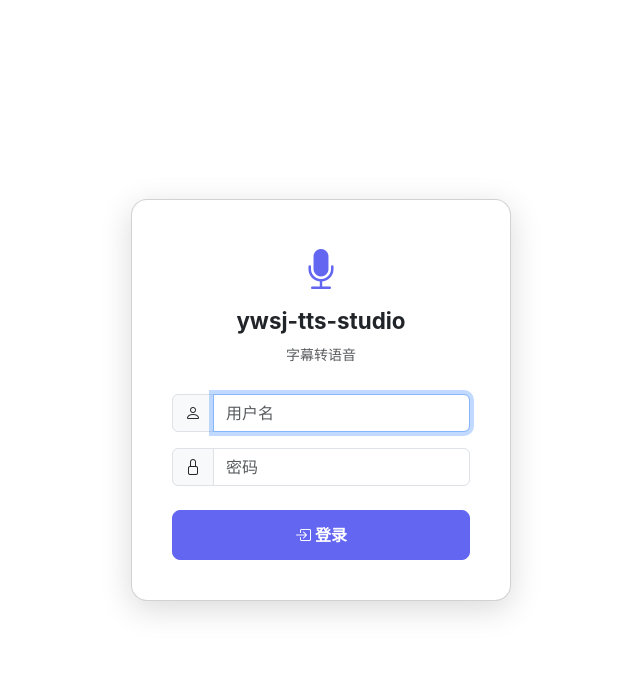
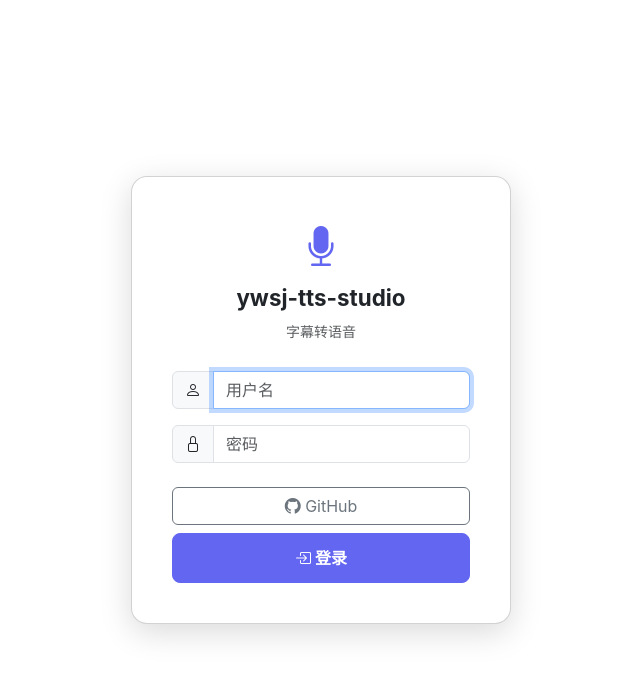
Before and after one commit to yyzq-cf/ywsj-tts-studio, a Flask app: page /login in a window 1280 px wide. Shown: the top 678 px of the page, without its empty margins (319-959 px from the left). Run offline with Flask 3, Linux system fonts and the light colour scheme; parts of the project's set-up code (start-up, migrations or seed data) failed here and were passed over; some libraries are stand-ins or nearby versions.

Commit message:
feat: 导航栏和登录页添加GitHub直达按钮

```diff
--- a/templates/index.html
+++ b/templates/index.html
@@ -32,6 +32,7 @@
         <div class="d-flex align-items-center gap-2">
             <span class="badge bg-light text-dark" id="voice-count">322 音色</span>
             <button class="theme-toggle" onclick="toggleTheme()" title="切换明暗"><i id="theme-icon" class="bi bi-moon-stars"></i></button>
+            <a href="https://github.com/yyzq-cf/ywsj-tts-studio" target="_blank" class="theme-toggle" title="GitHub" style="text-decoration:none;"><i class="bi bi-github"></i></a>
             <button class="btn btn-sm btn-outline-light" onclick="showAccountSettings()"><i class="bi bi-gear"></i></button>
             <a href="/logout" class="btn btn-sm btn-outline-light"><i class="bi bi-box-arrow-right"></i> 退出</a>
         </div>
--- a/templates/login.html
+++ b/templates/login.html
@@ -59,7 +59,8 @@
                     <input type="password" class="form-control" name="password" placeholder="密码" required>
                 </div>
             </div>
-            <button type="submit" class="btn btn-login">
+            <a href="https://github.com/yyzq-cf/ywsj-tts-studio" target="_blank" class="btn btn-outline-secondary w-100 mb-2"><i class="bi bi-github"></i> GitHub</a>
+        <button type="submit" class="btn btn-login">
                 <i class="bi bi-box-arrow-in-right"></i> 登录
             </button>
         </form>
```
